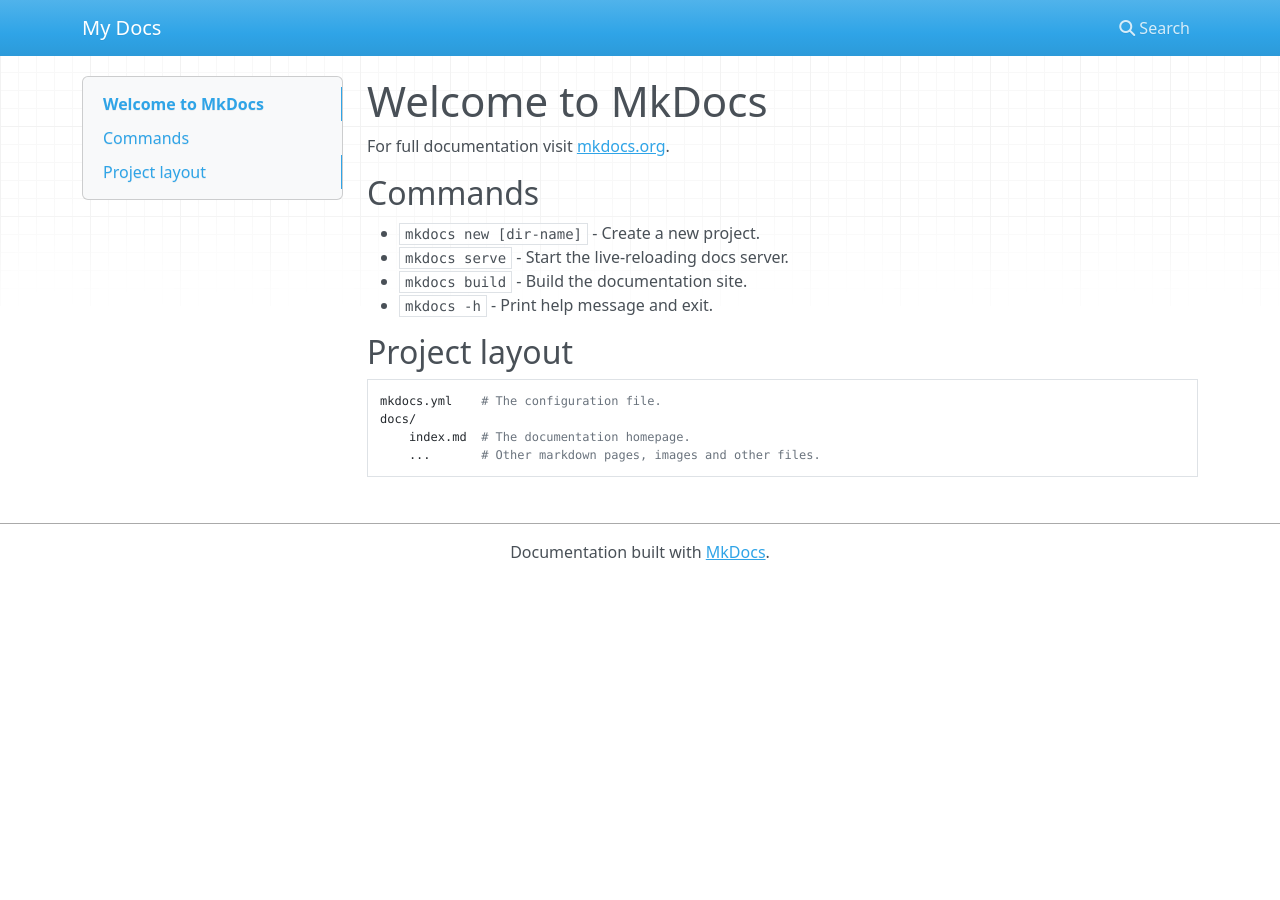
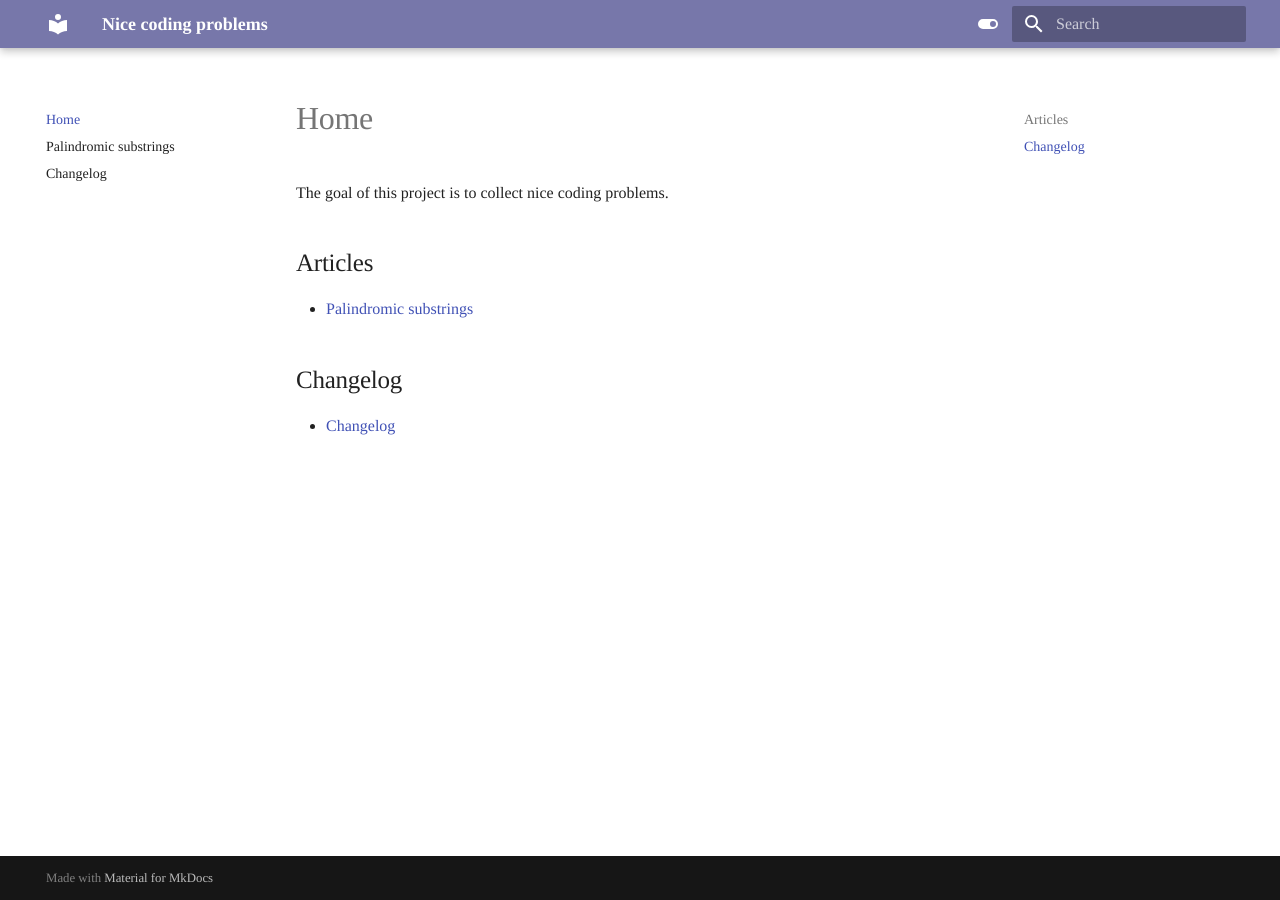
Before and after one commit to metal4people/metal4people.github.io, an MkDocs documentation site: the page built from docs/index.md, in a window 1280 px wide. Built offline with MkDocs 1.6.1 and Material for MkDocs 9.7.7, drawn with Linux system fonts in a browser that asks for light colours; nearby versions of some CDN libraries.

Commit message:
Add palindromic substrings

```diff
--- /dev/null
+++ b/docs/css/extra.css
@@ -0,0 +1,26 @@
+[data-md-color-scheme="ncpas"] {
+    --md-primary-fg-color:        #7777aa;
+    --md-primary-fg-color--light: #7777aa;
+    --md-primary-fg-color--dark:  #333371;
+  }
+
+  [data-md-color-scheme="slate"] {
+    --md-hue: 210;
+    --md-typeset-a-color: #c973d9;
+  }
+
+  /* hide the primary sidebar
+  .md-sidebar.md-sidebar--primary {
+    display: none;
+  }
+  */
+
+  /* hide navigation title */
+  .md-nav__title {
+    display: none;
+  }
+
+
+  [data-md-color-scheme="slate"] img {
+    background-color: lightgray;
+  }
--- a/docs/index.md
+++ b/docs/index.md
@@ -1,17 +1,9 @@
-# Welcome to MkDocs
+# Home
 
-For full documentation visit [mkdocs.org](https://www.mkdocs.org).
+The goal of this project is to collect nice coding problems.
 
-## Commands
+## Articles
+- [Palindromic substrings](palindromic_substrings.md)
 
-* `mkdocs new [dir-name]` - Create a new project.
-* `mkdocs serve` - Start the live-reloading docs server.
-* `mkdocs build` - Build the documentation site.
-* `mkdocs -h` - Print help message and exit.
-
-## Project layout
-
-    mkdocs.yml    # The configuration file.
-    docs/
-        index.md  # The documentation homepage.
-        ...       # Other markdown pages, images and other files.
+## Changelog
+- [Changelog](changelog.md)
--- /dev/null
+++ b/docs/javascripts/mathjax.js
@@ -0,0 +1,16 @@
+window.MathJax = {
+    tex: {
+      inlineMath: [["\\(", "\\)"]],
+      displayMath: [["\\[", "\\]"]],
+      processEscapes: true,
+      processEnvironments: true
+    },
+    options: {
+      ignoreHtmlClass: ".*|",
+      processHtmlClass: "arithmatex"
+    }
+  };
+
+  document$.subscribe(() => {
+    MathJax.typesetPromise()
+  })
--- a/mkdocs.yml
+++ b/mkdocs.yml
@@ -1 +1,45 @@
-site_name: My Docs
+site_name: Nice coding problems
+site_url: https://metal4people.github.io/
+site_author: Taras Sich
+
+theme:
+  name: material
+  font:
+    text: Tinos
+  palette:
+    - scheme: ncpas
+      toggle:
+        icon: material/toggle-switch
+        name: Switch to dark mode
+    - scheme: slate
+      toggle:
+        icon: material/toggle-switch-off-outline
+        name: Switch to light mode
+
+  features:
+    - navigation.tracking
+
+markdown_extensions:
+  - tables
+  - pymdownx.arithmatex:
+      generic: true
+  - pymdownx.highlight
+  - admonition
+  - pymdownx.details
+  - pymdownx.superfences
+  - pymdownx.tabbed:
+      alternate_style: true
+  - attr_list
+
+extra_javascript:
+  - javascripts/mathjax.js
+  - https://polyfill.io/v3/polyfill.min.js?features=es6
+  - https://cdn.jsdelivr.net/npm/mathjax@3/es5/tex-mml-chtml.js
+
+extra_css:
+  - css/extra.css
+
+nav:
+  - Home: index.md
+  - Palindromic substrings: palindromic_substrings.md
+  - Changelog: changelog.md
```
Also changed, not shown: docs/changelog.md (added, +5 -0 lines), docs/palindromic_substrings.md (added, +202 -0 lines), 1 other file.
